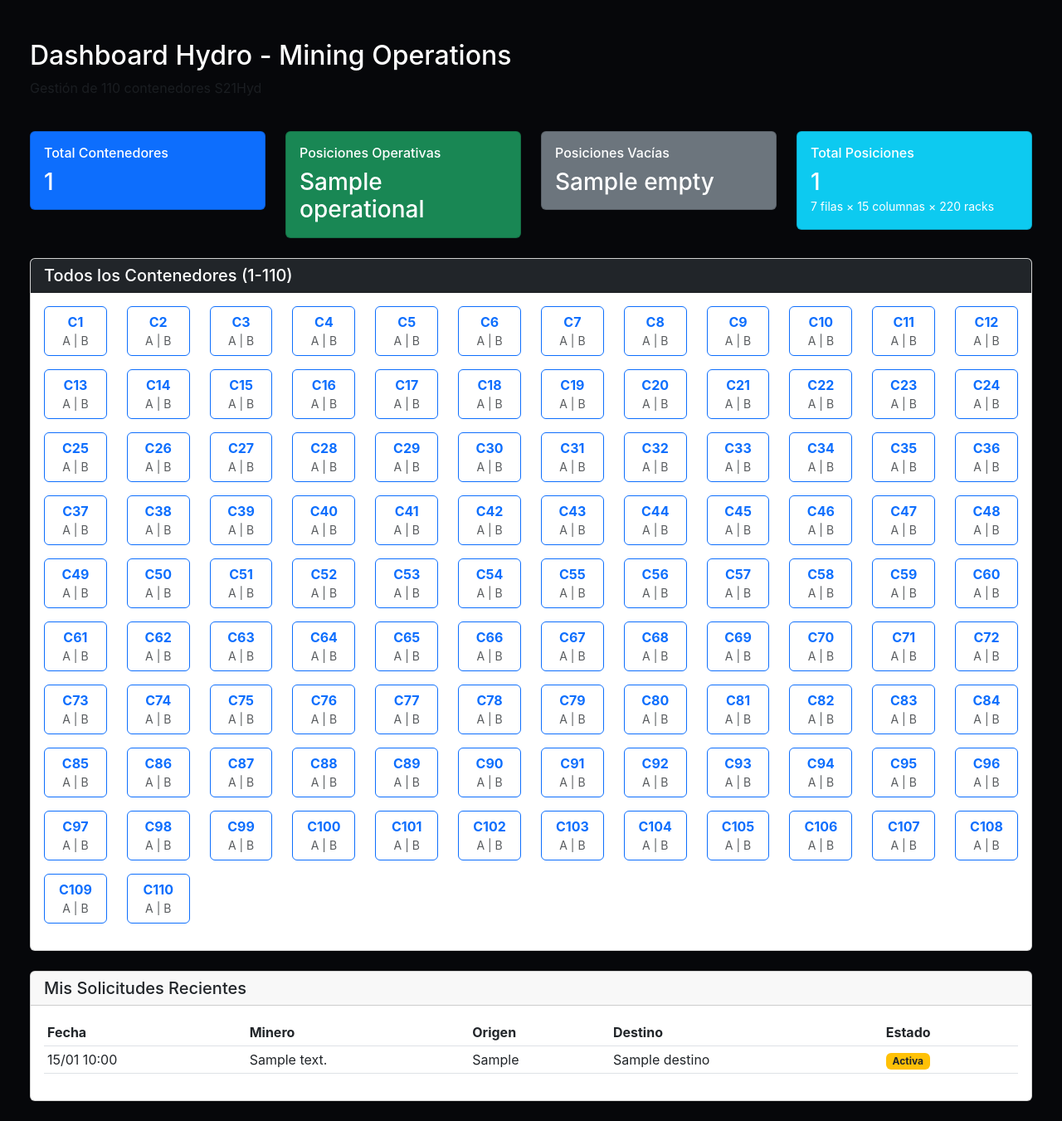
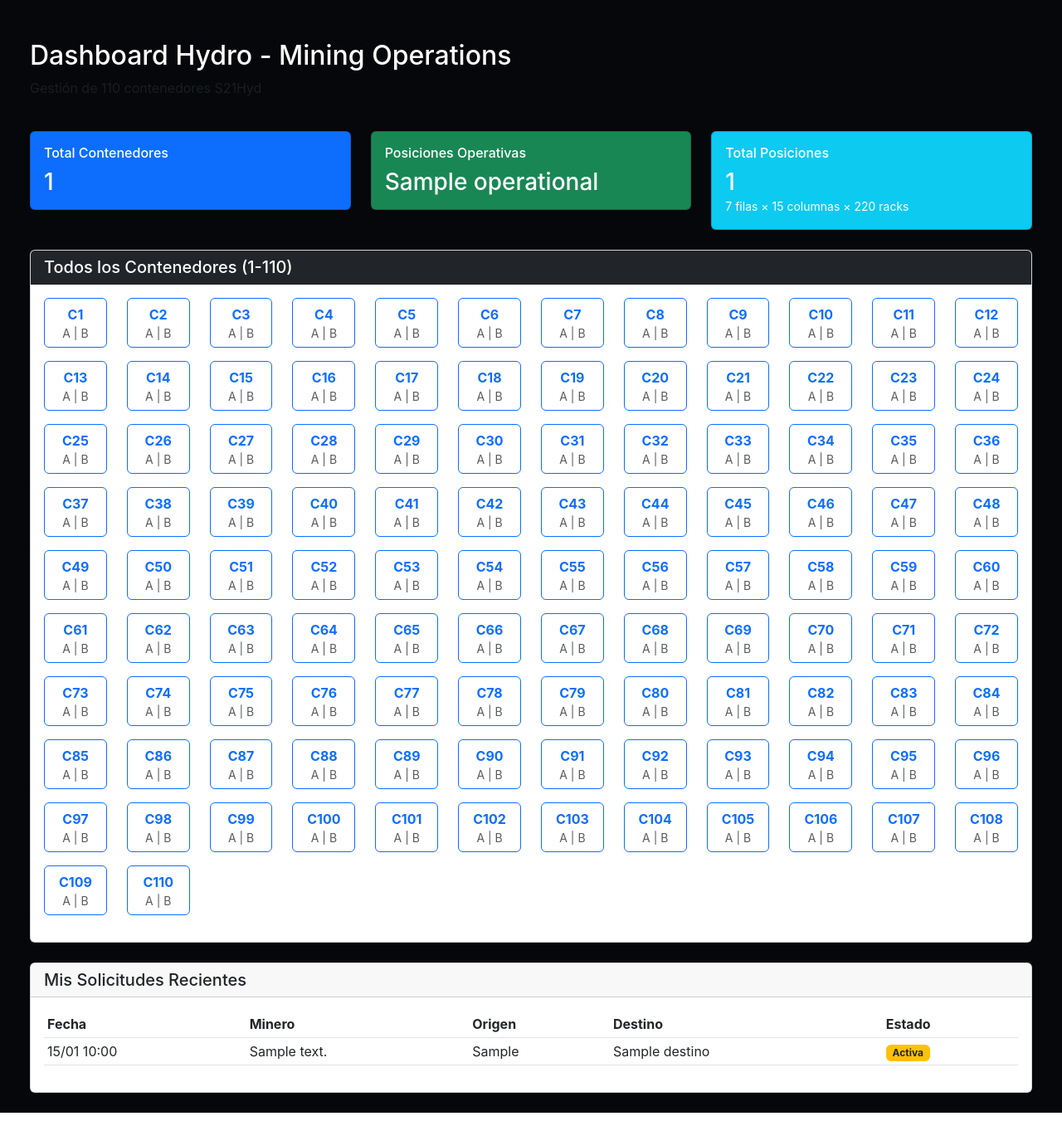
Before and after one commit to WakingCat/nyo, a Flask app: template app/templates/dashboard_hydro.html in a window 1280 px wide. Shown: the whole page at 83% size. Run offline with Flask 3, Linux system fonts and the light colour scheme; the template is opened without the code that fills it: most values are stand-ins (such as "Sample title", 1, 10 or a date in 2020); some libraries are stand-ins or nearby versions.

Commit message:
Remove redundant empty positions card from Hydro dashboard

```diff
--- a/app/templates/partials/dashboard_hydro_content.html
+++ b/app/templates/partials/dashboard_hydro_content.html
@@ -9,7 +9,7 @@
 
     <!-- Stats Cards -->
     <div class="row mb-4">
-        <div class="col-md-3">
+        <div class="col-md-4">
             <div class="card bg-primary text-white">
                 <div class="card-body">
                     <h6 class="card-title"><i class="fas fa-box"></i> Total Contenedores</h6>
@@ -17,7 +17,7 @@
                 </div>
             </div>
         </div>
-        <div class="col-md-3">
+        <div class="col-md-4">
             <div class="card bg-success text-white">
                 <div class="card-body">
                     <h6 class="card-title"><i class="fas fa-check-circle"></i> Posiciones Operativas</h6>
@@ -25,15 +25,7 @@
                 </div>
             </div>
         </div>
-        <div class="col-md-3">
-            <div class="card bg-secondary text-white">
-                <div class="card-body">
-                    <h6 class="card-title"><i class="fas fa-square"></i> Posiciones Vacías</h6>
-                    <h3 class="mb-0">{{ empty }}</h3>
-                </div>
-            </div>
-        </div>
-        <div class="col-md-3">
+        <div class="col-md-4">
             <div class="card bg-info text-white">
                 <div class="card-body">
                     <h6 class="card-title"><i class="fas fa-microchip"></i> Total Posiciones</h6>
```
